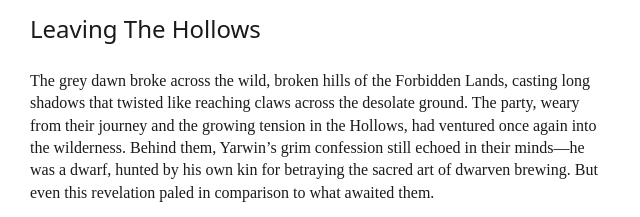
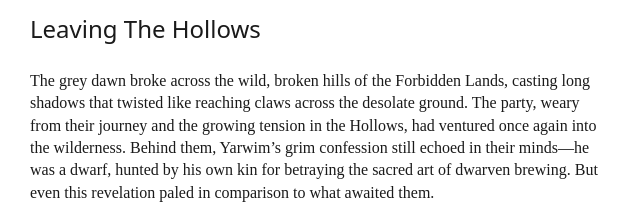
Before and after one commit to 00VOID/flblog, an Eleventy site: page content/sessions/session-08.md in a window 1280 px wide. Shown: the part 212-429 px from the top of the page, 326-966 px from the left. Built offline with nearby package versions, Linux system fonts and the light colour scheme; Eleventy itself is replaced by a stand-in of ours; files that its build step writes are made by us from their sources; no server answers; a web font is replaced by a local one.

Commit message:
Update session 8

```diff
--- a/content/sessions/session-08.md
+++ b/content/sessions/session-08.md
@@ -6,7 +6,7 @@ layout: page.njk
 ---
 ### Leaving The Hollows
 
-The grey dawn broke across the wild, broken hills of the Forbidden Lands, casting long shadows that twisted like reaching claws across the desolate ground. The party, weary from their journey and the growing tension in the Hollows, had ventured once again into the wilderness. Behind them, Yarwin’s grim confession still echoed in their minds—he was a dwarf, hunted by his own kin for betraying the sacred art of dwarven brewing. But even this revelation paled in comparison to what awaited them.
+The grey dawn broke across the wild, broken hills of the Forbidden Lands, casting long shadows that twisted like reaching claws across the desolate ground. The party, weary from their journey and the growing tension in the Hollows, had ventured once again into the wilderness. Behind them, Yarwim’s grim confession still echoed in their minds—he was a dwarf, hunted by his own kin for betraying the sacred art of dwarven brewing. But even this revelation paled in comparison to what awaited them.
 
 Their destination loomed ahead, sinister and silent: the Tower of Varda, crumbling and overgrown, long abandoned by the sorcerer who once ruled within its ancient walls. Rumors of untold treasure whispered through the wilds, a siren’s call that pulled them toward danger.
 
```
